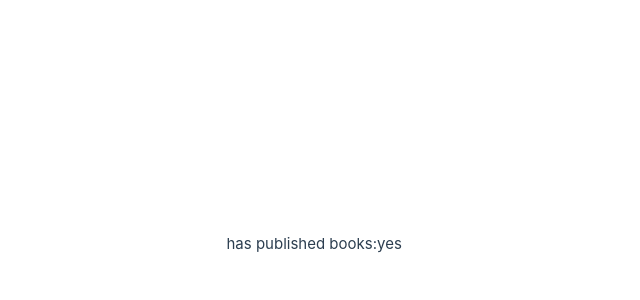
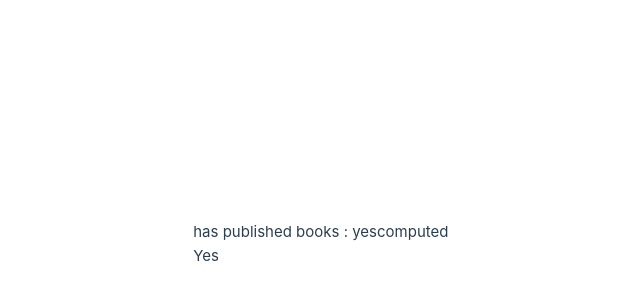
Before and after one commit to rahee-hello-vue/rahee-hello-vue.github.io, a Vue app: page / in a window 1280 px wide. Shown: the part 156-456 px from the top of the page, without its empty margins (263-903 px from the left). Built offline with nearby package versions, Linux system fonts and the light colour scheme.

Commit message:
computed2

```diff
--- a/src/App.vue
+++ b/src/App.vue
@@ -12,11 +12,14 @@ const bookmessage = computed( () => {
 	return author.value.books.length > 2 ? 'yes' : 'no'
 });
 
+
+
 </script>
 
 <template>
-	<p>has published books:</p>
-	<p> {{ bookmessage }} </p>
+	<p>has published books : {{ bookmessage }} </p>
+	<p> computed </p>
+	<p>Yes</p>
 </template>
 
 <style scoped>
```
